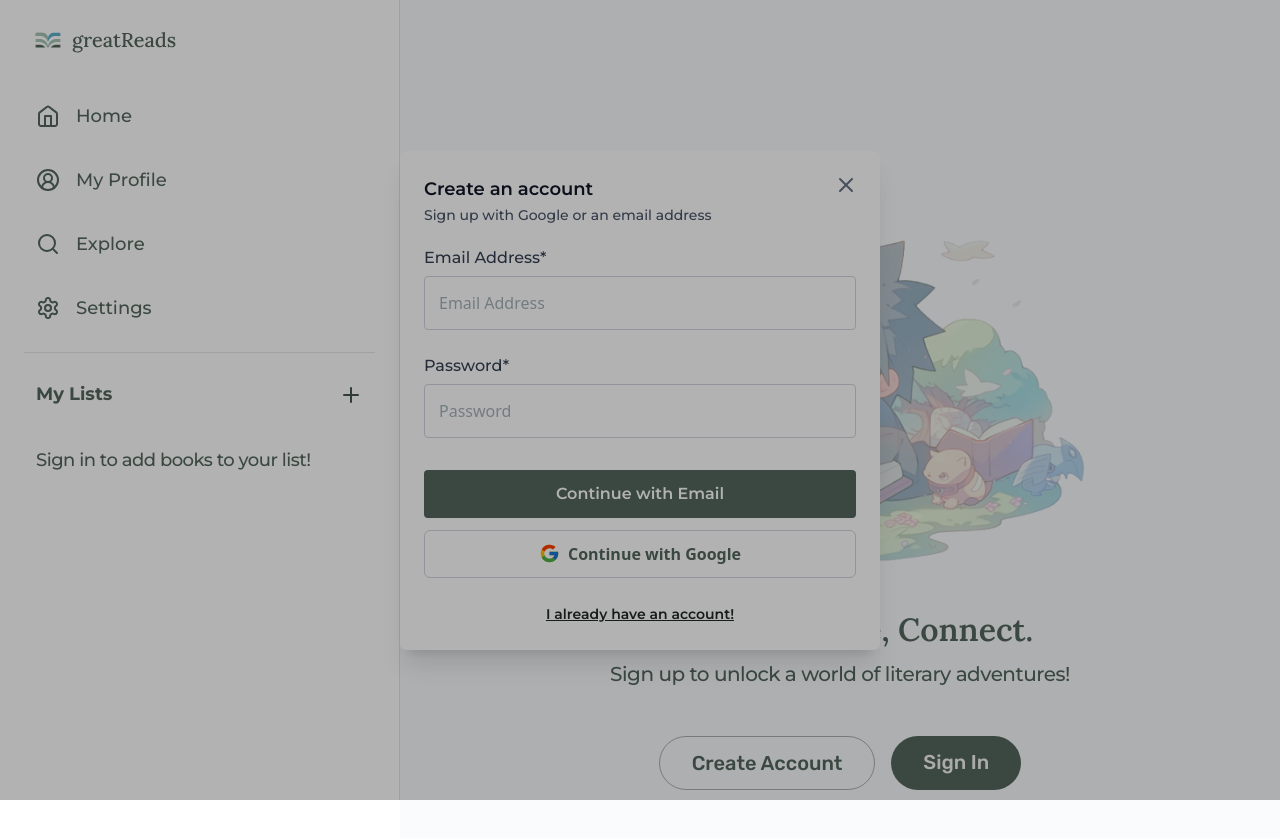
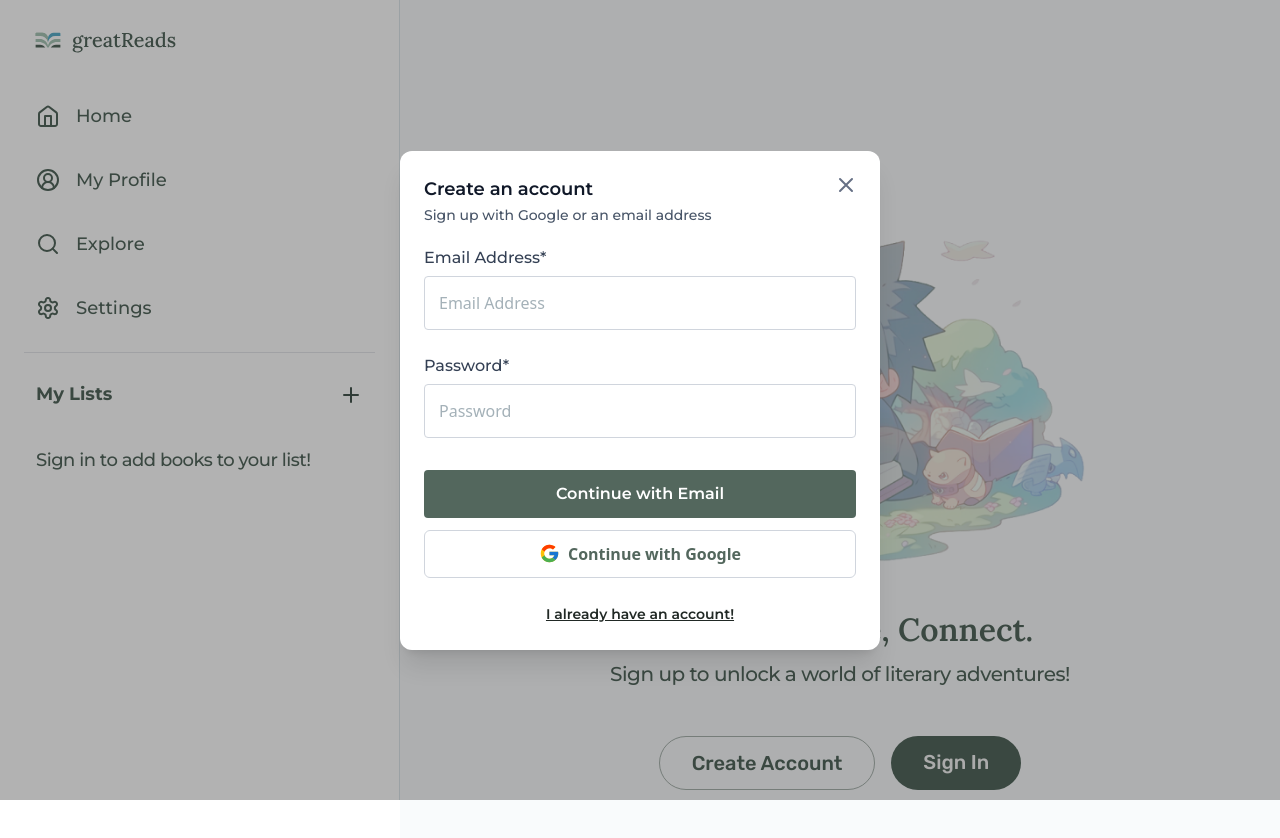
Before and after one commit to v-sudo29/great-reads, a Next.js app: page /sign-up in a window 1280 px wide. Shown: the top 838 px of the page. Built offline with nearby package versions, Linux system fonts and the light colour scheme; no server answers.

Commit message:
Update z-index of modal from sign-up page

```diff
--- a/app/sign-up/page.tsx
+++ b/app/sign-up/page.tsx
@@ -30,7 +30,9 @@ const SignUp = () => {
         <div className='pointer-events-none flex justify-center w-full'>
           <Home />
         </div>
-        <SignUpModal />
+        <div className='z-10'>
+          <SignUpModal />
+        </div>
       </div>
     </>
   )
--- a/components/sign-in/SignInModal.tsx
+++ b/components/sign-in/SignInModal.tsx
@@ -5,7 +5,7 @@ import ExitIcon from "@components/common/icons/ExitIcon"
 const SignInModal = () => {
   return (
     <div className='absolute flex justify-center w-full h-full px-4 xl:fixed xl:top-0 xl:left-0'>
-      <div className='relative mt-[6.5rem] flex flex-col w-full h-max max-w-[480px] gap-3 px-4 py-5 bg-white shadow-xl rounded-md xl:mt-auto xl:mb-auto xl:p-6'>
+      <div className='relative mt-[6.5rem] flex flex-col w-full h-max max-w-[480px] gap-3 px-4 py-5 bg-white shadow-xl rounded-xl xl:mt-auto xl:mb-auto xl:p-6'>
         <a
           href='/'
           className='absolute right-[22px] top-[22px]'
--- a/components/sign-up/SignUpModal.tsx
+++ b/components/sign-up/SignUpModal.tsx
@@ -24,7 +24,7 @@ const SignUpModal = () => {
 
   return (
     <div className='absolute flex justify-center w-full h-full px-4 xl:fixed xl:top-0 xl:left-0'>
-      <div className='relative mt-[6.5rem] flex flex-col w-full h-max max-w-[480px] gap-3 px-4 py-5 bg-white shadow-xl rounded-md xl:mt-auto xl:mb-auto xl:p-6'>
+      <div className='relative mt-[6.5rem] flex flex-col w-full h-max max-w-[480px] gap-3 px-4 py-5 bg-white shadow-xl rounded-xl xl:mt-auto xl:mb-auto xl:p-6'>
         <a
           href='/'
           className='absolute right-[22px] top-[22px]'
```
